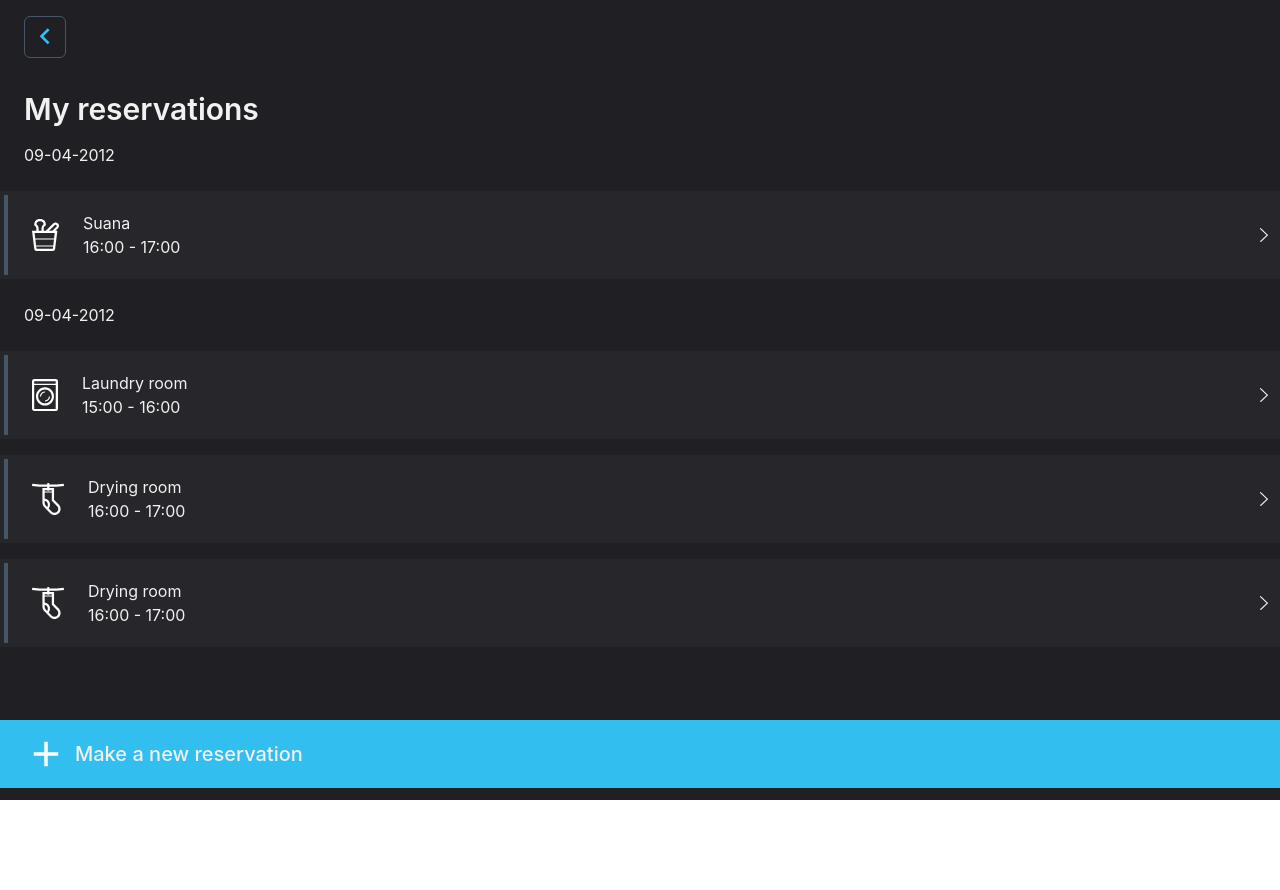
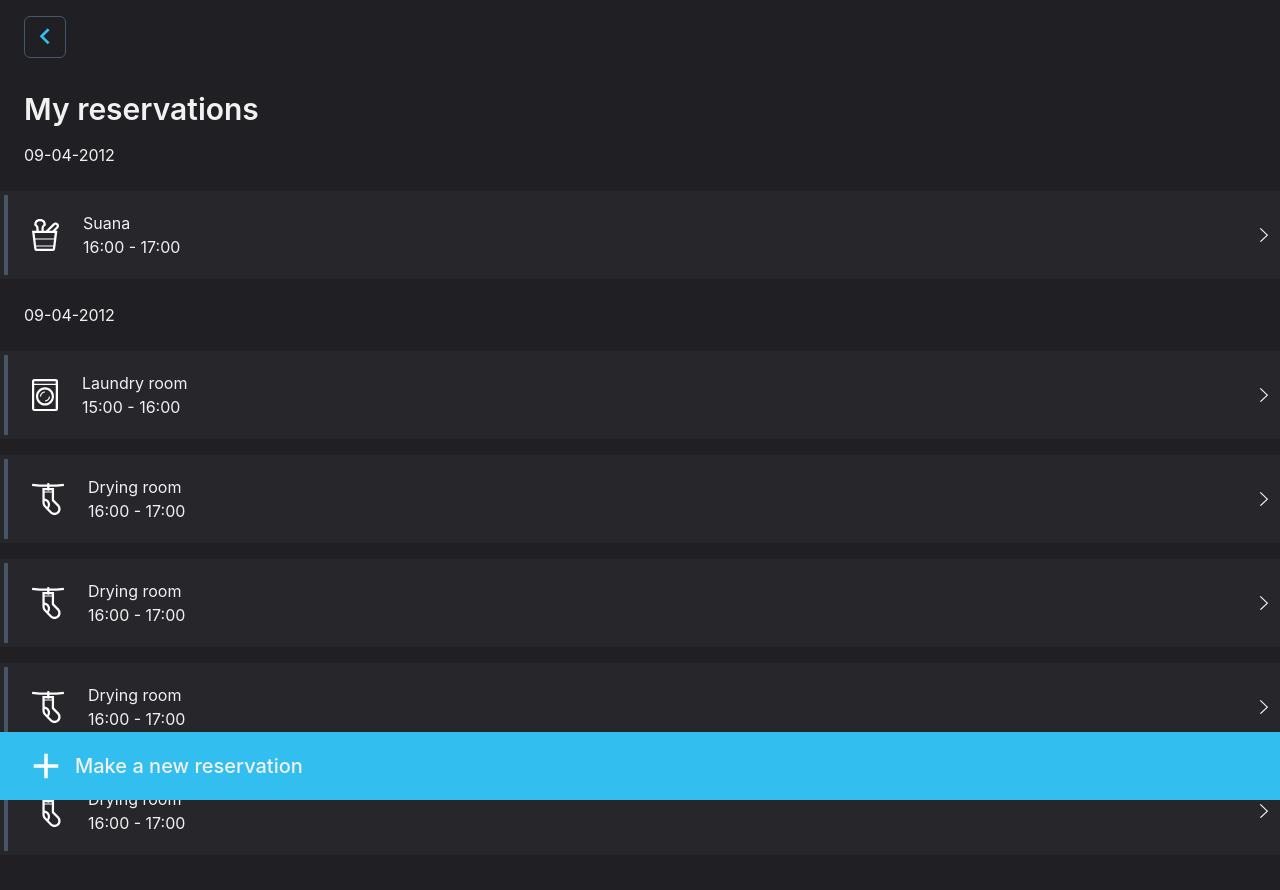
Before and after one commit to Ahmadnoorkhan1/kulku, a React (Vite) app: page / in a window 1280 px wide. Shown: the top 890 px of the page. Before the commit the page ends 800 px from the top, so only its background shows below. Built offline with nearby package versions, Linux system fonts and the light colour scheme.

Commit message:
spacing issues

```diff
--- a/src/pages/BookReservation.jsx
+++ b/src/pages/BookReservation.jsx
@@ -125,7 +125,7 @@ const BookReservation = () => {
             </>
           ))}
         </div>
-        <div className="flex w-full items-center fixed" style={{ top: "92%" }}>
+        <div className="flex w-full items-center fixed bottom-0">
           <button
             className="w-full bg-[#32beef] gap-2 px-6 text-[#f1f1f1] text-xl rounded-none"
             onClick={naviagteTo}
--- a/src/pages/Home.jsx
+++ b/src/pages/Home.jsx
@@ -60,6 +60,16 @@ const Home = () => {
               name={"Drying room"}
               time={"16:00 - 17:00"}
             />
+            <HomePageTiles
+              icon={dryer}
+              name={"Drying room"}
+              time={"16:00 - 17:00"}
+            />
+            <HomePageTiles
+              icon={dryer}
+              name={"Drying room"}
+              time={"16:00 - 17:00"}
+            />
           </div>
         </div>
         {/* <div className="bg-[#26262b] p-1 w-full ">
@@ -84,8 +94,7 @@ const Home = () => {
         </div> */}
 
         <button
-          style={{ top: "90%" }}
-          className="flex w-full items-center bg-[#32beef] gap-2 px-6 text-[#f1f1f1] text-xl rounded-none fixed"
+          className="flex w-full items-center bg-[#32beef] gap-2 px-6 text-[#f1f1f1] text-xl rounded-none fixed bottom-0"
           onClick={navigateTo}
         >
           <img src={plusIcon} alt="Make a reservation" width={42} height={42} />
```
